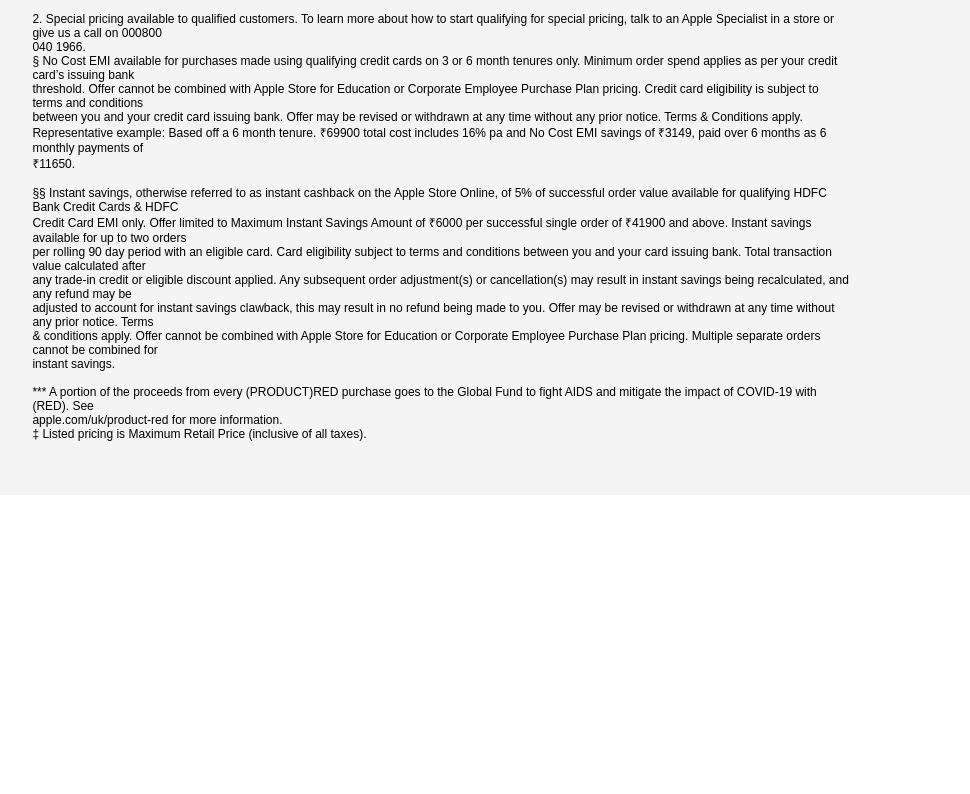
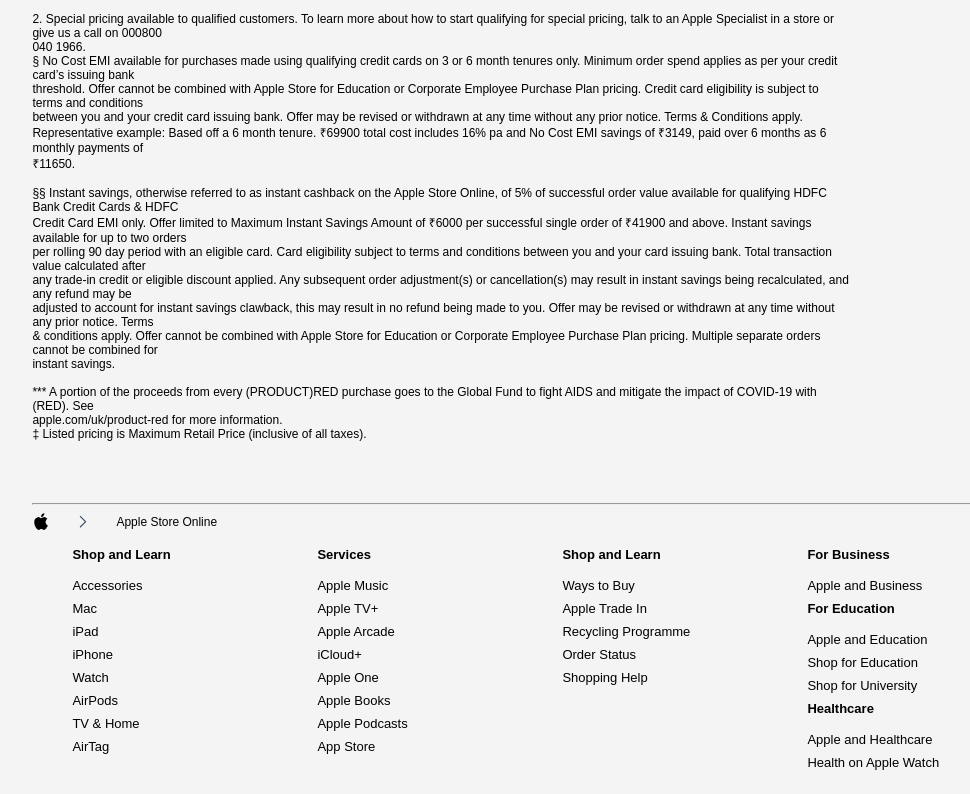
Before and after one commit to TomXavierr/AppleWebMock, a plain HTML site: page index.html in a window 1280 px wide. Shown: the part 3793-4587 px from the top of the page, without its empty margins (198-1168 px from the left). Before the commit the page ends 4288 px from the top, so only its background shows below. Drawn offline with Linux system fonts and the light colour scheme.

Commit message:
modified

```diff
--- a/index.html
+++ b/index.html
@@ -278,9 +278,67 @@
 
                 ‡ Listed pricing is Maximum Retail Price (inclusive of all taxes).
             </div>
-            <footer>
+            <footer >
+                <hr>
+                <div class="footer-head">
+                    <img src="images/icons8-apple-logo-30.png">
+                    <img src="icons/arrow.svg">
+                    <p >Apple Store Online</p>
+                </div>
+                <div class="footer-cont">
+                    <ul class="col1 ">
+                        <li class="lihead">Shop and Learn</li>
+                        <li class="libody">Accessories</li>
+                        <li class="libody">Mac</li>
+                        <li class="libody">iPad</li>
+                        <li class="libody">iPhone</li>
+                        <li class="libody"> Watch</li>
+                        <li class="libody">AirPods</li>
+                        <li class="libody">TV & Home</li>
+                        <li class="libody">AirTag</li>
 
-            </footer>
+                    </ul>
+                    <ul class="col1 ">
+                        <li class="lihead"> Services</li>
+                        <li class="libody">Apple Music</li>
+                        <li class="libody">  Apple TV+</li>
+                        <li class="libody">Apple Arcade</li>
+                        <li class="libody"> iCloud+</li>
+                        <li class="libody">Apple One</li>
+                        <li class="libody">Apple Books</li>
+                        <li class="libody">Apple Podcasts</li>
+                        <li class="libody">App Store</li>
+
+                    </ul>
+
+                    <ul class="col1 ">
+                        <li  class="lihead">Shop and Learn</li>
+                        <li class="libody">Ways to Buy</li>
+                        <li class="libody">Apple Trade In</li>
+                        <li class="libody">Recycling Programme</li>
+                        <li class="libody">Order Status</li>
+                        <li class="libody"> Shopping Help</li>
+
+
+                    </ul>
+                    <ul class="col1 ">
+                        <li class="lihead">For Business</li>
+                        <li class="libody">Apple and Business</li>
+                        <li class="lihead">For Education</li>
+                        <li class="libody" >Apple and Education</li>
+                        <li class="libody">Shop for Education</li>
+                        <li class="libody" >Shop for University</li>
+                        <li class="lihead">Healthcare</li>
+                        <li class="libody">Apple and Healthcare</li>
+                        <li class="libody">Health on Apple Watch</li>
+
+                    </ul>
+
+
+
+                </div>
+
+             </footer>
 
         </div>
     </div>
--- a/style.css
+++ b/style.css
@@ -468,5 +468,38 @@ span{
 }
 footer{
     width: 980px;
-    padding-left: 18%;
+    margin-left: 18%;
+
 }
+.footer-head{
+    display: flex;
+    align-items: center;
+}
+.footer-head img{
+    height: 18px;
+    margin-right: 24px;
+}
+.footer-head p{
+    font-family: Arial, Helvetica, sans-serif;
+    font-size: 12px;
+    margin: 0;
+}
+.footer-cont{
+    display: flex;
+}
+.col1{
+    width: 195px;
+    margin-right: 20px;
+    list-style: none;
+}
+.lihead{
+    font-size: 13px;
+    font-family: Arial, Helvetica, sans-serif;
+    font-weight: bold;
+    margin-bottom: 16px;
+}
+.libody{
+    font-size: 13px;
+    font-family: Arial, Helvetica, sans-serif;
+    margin-bottom: 8px;
+}
```
Also changed, not shown: images/icons8-apple-logo-30.png (added).
